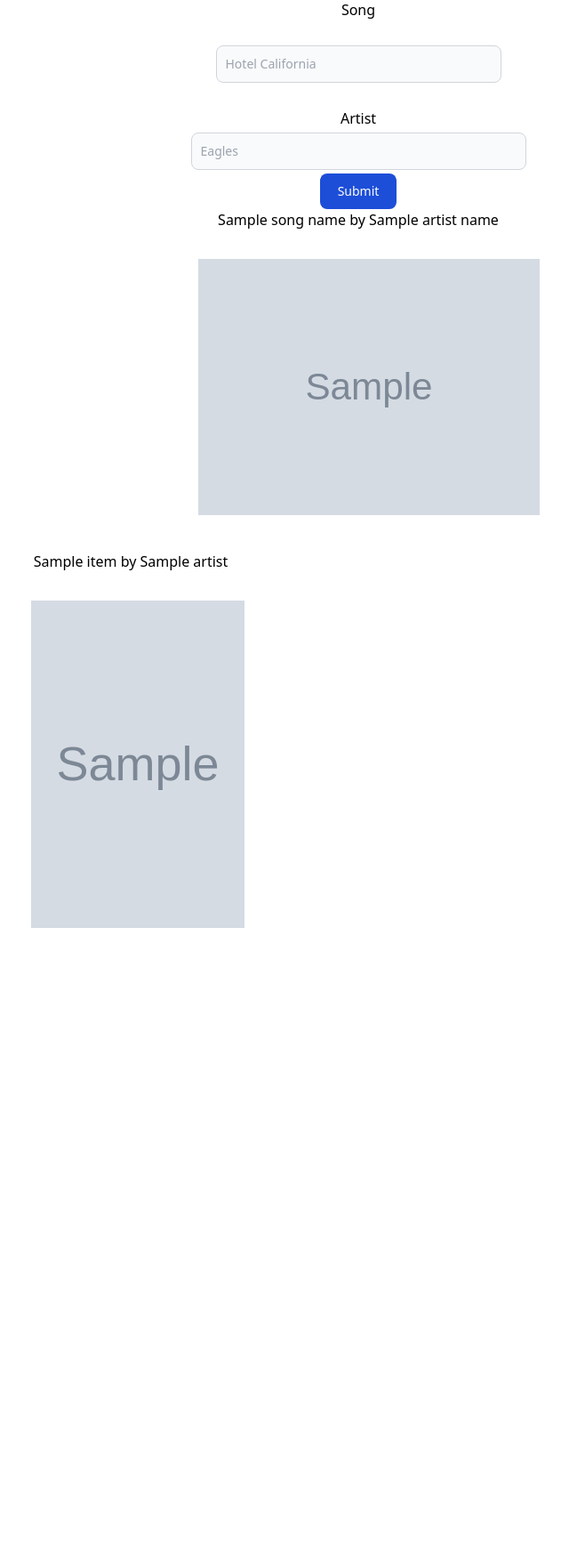
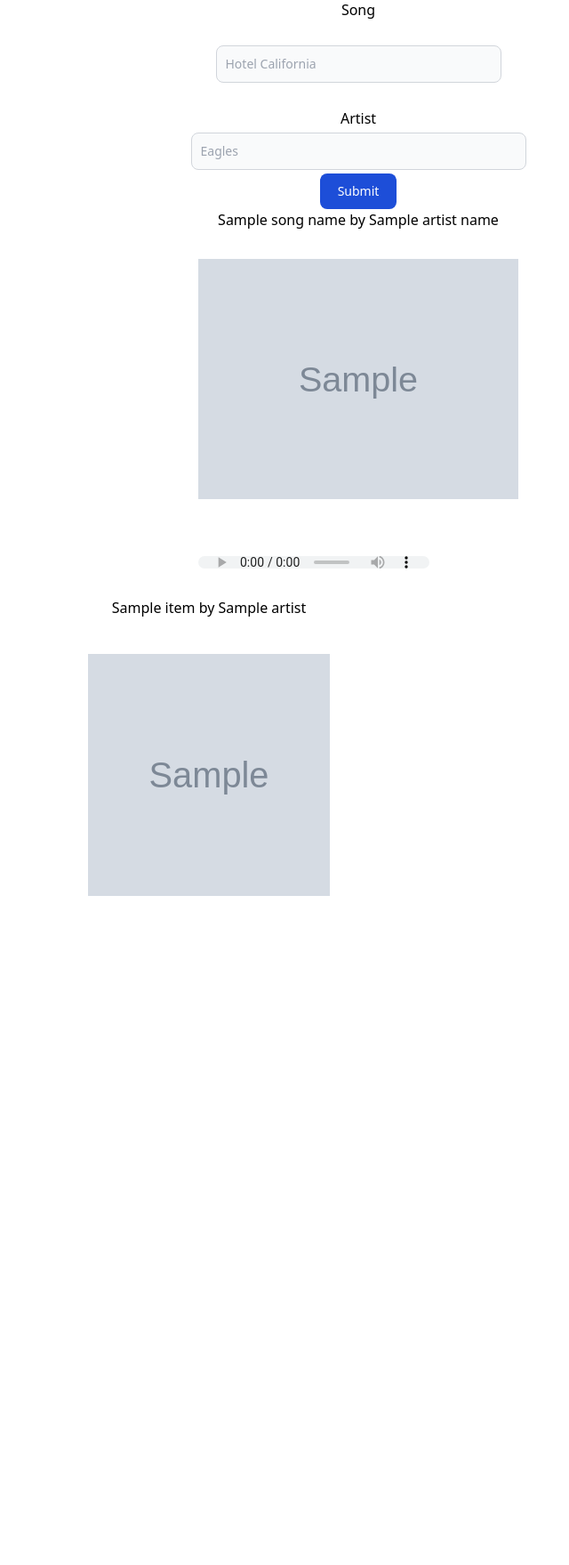
Before and after one commit to BrettAdamson/Music-Recommender, a Flask app: template app/templates/song_form.html in a window 1280 px wide. Shown: the part 54-1813 px from the top of the page at 89% size, without its empty margins (237-877 px from the left). Before the commit the page ends 1097 px from the top, so only its background shows below. Run offline with Flask 3, Linux system fonts and the light colour scheme; the template is opened without the code that fills it: values that come from a table or form of the project are taken from there, most other values are stand-ins (such as "Sample title", 1, 10 or a date in 2020); grey boxes marked "Sample" are stand-in pictures; some libraries are stand-ins or nearby versions.

Commit message:
added the audio player for the current searched song

```diff
--- a/app/static/css/output.css
+++ b/app/static/css/output.css
@@ -586,40 +586,36 @@ video {
   display: grid;
 }
 
+.h-96 {
+  height: 24rem;
+}
+
 .h-1\/4 {
   height: 25%;
 }
 
-.h-48 {
-  height: 12rem;
+.h-80 {
+  height: 20rem;
 }
 
-.h-96 {
-  height: 24rem;
+.h-full {
+  height: 100%;
 }
 
-.h-1\/3 {
-  height: 33.333333%;
+.h-screen {
+  height: 100vh;
 }
 
-.max-h-12 {
-  max-height: 3rem;
-}
-
-.min-h-24 {
-  min-height: 6rem;
+.h-72 {
+  height: 18rem;
 }
 
 .min-h-12 {
   min-height: 3rem;
 }
 
-.min-h-6 {
-  min-height: 1.5rem;
-}
-
-.min-h-9 {
-  min-height: 2.25rem;
+.min-h-16 {
+  min-height: 4rem;
 }
 
 .w-1\/3 {
@@ -630,37 +626,48 @@ video {
   width: 25%;
 }
 
-.w-full {
-  width: 100%;
+.w-1\/5 {
+  width: 20%;
 }
 
 .w-96 {
   width: 24rem;
 }
 
-.w-1\/5 {
-  width: 20%;
+.w-full {
+  width: 100%;
+}
+
+.w-80 {
+  width: 20rem;
+}
+
+.w-screen {
+  width: 100vw;
+}
+
+.w-72 {
+  width: 18rem;
+}
+
+.max-w-none {
+  max-width: none;
 }
 
 .cursor-pointer {
   cursor: pointer;
 }
 
-.columns-2 {
-  -moz-columns: 2;
-       columns: 2;
-}
-
 .grid-flow-col {
   grid-auto-flow: column;
 }
 
+.grid-rows-5 {
+  grid-template-rows: repeat(5, minmax(0, 1fr));
+}
+
 .grid-rows-3 {
   grid-template-rows: repeat(3, minmax(0, 1fr));
-}
-
-.grid-rows-5 {
-  grid-template-rows: repeat(5, minmax(0, 1fr));
 }
 
 .flex-col {
@@ -715,6 +722,11 @@ video {
      object-fit: contain;
 }
 
+.object-cover {
+  -o-object-fit: cover;
+     object-fit: cover;
+}
+
 .p-1 {
   padding: 0.25rem;
 }
@@ -727,20 +739,12 @@ video {
   padding: 0.625rem;
 }
 
+.p-5 {
+  padding: 1.25rem;
+}
+
 .p-6 {
   padding: 1.5rem;
-}
-
-.p-3 {
-  padding: 0.75rem;
-}
-
-.p-4 {
-  padding: 1rem;
-}
-
-.p-5 {
-  padding: 1.25rem;
 }
 
 .px-5 {
--- a/app/templates/song_form.html
+++ b/app/templates/song_form.html
@@ -39,13 +39,16 @@
 
 
 
-<div class="flex gap-1 justify-center  ">
+<div class="flex gap-1 justify-center  items-center ">
   <div class="w-1/3"></div>
-  <div class="w-1/3">
+  <div class="w-1/3 flex flex-col">
     {% if song_name %}
     <h1 class="text-center "> {{song_name }} by {{artist_name}}</h1>
 
     <img class="m-3 p-5 " src="{{album_image}}" class="">
+    <audio class="m-3 p-5 "controls="controls">
+      <source src="{{preview_url}}"  type="audio/mpeg">
+    </audio>
     {% else %}
     <h1 class="text-center gap-1"> No Song Selected</h1>
     {% endif %}
@@ -55,28 +58,29 @@
 </div>
 
 
-
-    <!-- <div class ="w-1/4"></div>
-    <div class="grid grid-rows-5 grid-flow-col gap-4">
+<div class="flex ">
+  <div class ="w-1/4"></div>
+    <div class="grid grid-rows-3 grid-flow-col gap-4">
       {% for item in recommendation_tracks %}
-      <div class="col-start-2 ">
+      <div >
         <h1 class=" text-center min-h-12 "> {{item.name }} by {{item.artists[0].name}} </h1>
-        <img class="m-2 p-2 h-96 w-96" src="{{item.album.images[0].url}}" class="">
+        <img class="m-2 p-2 object-cover h-72 w-72 max-w-none " src="{{item.album.images[0].url}}" class="">
       </div>
       {% endfor %}
     </div>
-    <div class ="w-1/4"></div> -->
-<div class="flex  items-end gap 2">
+    <div class ="w-1/4"></div>
+    </div>
+<!-- <div class="flex  items-end gap 2">
   <div class=" w-1/5"></div>
   {% for column in recommendation_tracks|slice(3) %}
   <div class="w-1/5">
     {% for item in column %}
     <h1 class=" pt-2 text-center min-h-12 "> {{item.name }} by {{item.artists[0].name}} </h1>
-    <img class="m-2 p-2 h-96 w-96" src="{{item.album.images[0].url}}" class="">
+    <img class="m-2 p-2 h-80 w-80" src="{{item.album.images[0].url}}" class="">
     {% endfor %}
   </div>
   {% endfor %}
-  <div class="w-1/5"></div>
+  <div class="w-1/5"></div> -->
 
 </div>
 
```
Also changed, not shown: app/core/routes.py (+3 -7 lines).
